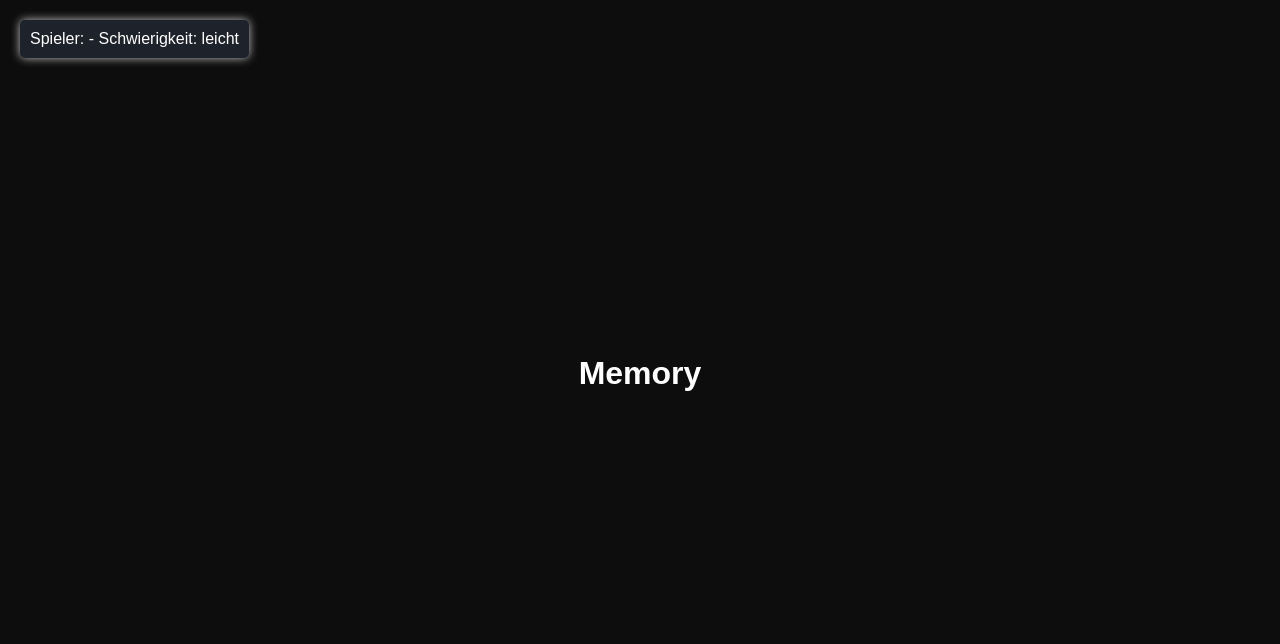
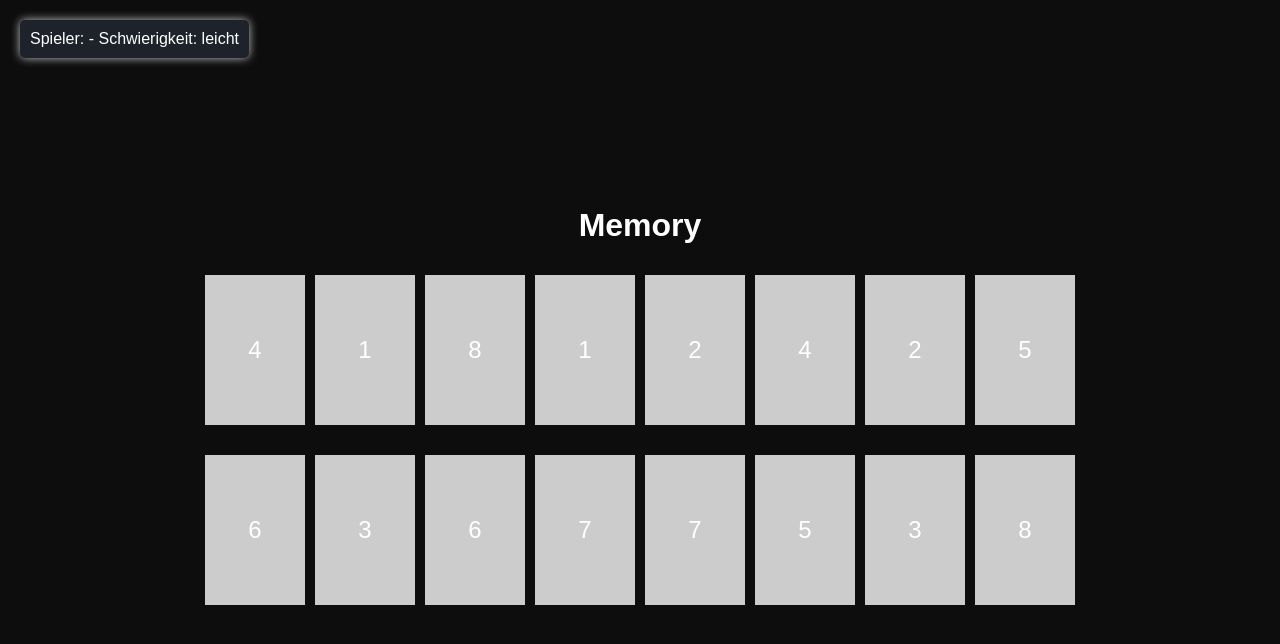
Before and after one commit to vlGoku/Memory, a website built with webpack: page dist/index.html in a window 1280 px wide. Both pictures are taken after a click on the button "Start Game". Built offline with nearby package versions, Linux system fonts and the light colour scheme.

Commit message:
some small changes

```diff
--- a/src/index.js
+++ b/src/index.js
@@ -8,7 +8,6 @@ let gameboard = new Gameboard();
 gameboard.createCards();
 gameboard.shuffleArray();
 
-gameboard.pickCards(1);
-gameboard.pickCards(4);
+console.log(gameboard.stack);
 
-console.log(gameboard.stack);
+createMainMenu(gameboard);
--- a/src/modules/gameboard.js
+++ b/src/modules/gameboard.js
@@ -5,6 +5,7 @@ class Gameboard {
   constructor() {
     this.stack = [];
     this.turnedCards = [];
+    this.gameContainer = document.getElementById("app");
   }
 
   createCards() {
@@ -16,6 +17,24 @@ class Gameboard {
       }
       z++;
     }
+  }
+
+  createVisualCards() {
+    const numberOfCardsPerRow = 8; // 8 Karten pro Reihe
+
+    this.gameContainer.style.display = "grid";
+    this.gameContainer.style.gridTemplateColumns = `repeat(${numberOfCardsPerRow}, 100px)`;
+    this.gameContainer.style.gridGap = "10px";
+    this.gameContainer.style.placeItems = "center";
+
+    this.stack.forEach((card, index) => {
+      const cardElement = document.createElement("div");
+      cardElement.className = "card";
+      cardElement.textContent = card.matchingID;
+      cardElement.addEventListener("click", () => this.pickCards(index));
+      this.gameContainer.appendChild(cardElement);
+      card.htmlElement = cardElement; // speichere das DOM-Element in der Karteninstanz
+    });
   }
 
   pickCards(x) {
--- a/src/modules/overlay.js
+++ b/src/modules/overlay.js
@@ -1,10 +1,11 @@
+"use strict";
+import { Gameboard } from "./gameboard";
+
 // menu.js
 
 // Funktion, um das Hauptmenü zu erstellen und in die DOM-Struktur einzufügen
-function createMainMenu() {
+function createMainMenu(gameboard) {
   // Erstelle Input-Feld für den Spielername
-  const title = document.createElement("h1");
-  title.textContent = "Memory";
   const nameInput = document.createElement("input");
   nameInput.className = "input-field";
   nameInput.placeholder = "Enter your name";
@@ -27,26 +28,23 @@ function createMainMenu() {
 
   // Füge die Elemente in die DOM-Struktur ein
   const appDiv = document.getElementById("app");
-  appDiv.appendChild(title);
-  appDiv.appendChild(document.createElement("br"));
   appDiv.appendChild(nameInput);
-  appDiv.appendChild(document.createElement("br"));
   appDiv.appendChild(difficultySelect);
-  appDiv.appendChild(document.createElement("br"));
   appDiv.appendChild(startButton);
 
   // Füge einen Event Listener zum Start-Button hinzu
   startButton.addEventListener("click", function () {
     const playerName = nameInput.value;
     const selectedDifficulty = difficultySelect.value;
-    startGame(playerName, selectedDifficulty);
-    removeMainMenu(); // Entferne das Hauptmenü nach dem Spielstart
-    displayPlayerInfo(playerName, selectedDifficulty); // Zeige Spielerinformationen während des Spiels
+    startGame(playerName, selectedDifficulty, gameboard);
   });
 }
 
 // Funktion, die aufgerufen wird, wenn der Start-Button geklickt wird
-function startGame(playerName, selectedDifficulty) {
+function startGame(playerName, selectedDifficulty, gameboard) {
+  removeMainMenu(); // Entferne das Hauptmenü nach dem Spielstart
+  displayPlayerInfo(playerName, selectedDifficulty); // Zeige Spielerinformationen während des Spiels
+  gameboard.createVisualCards();
   // Hier kannst du den Spielstart-Code implementieren
   console.log(
     `Spiel gestartet! Spieler: ${playerName}, Schwierigkeit: ${selectedDifficulty}`
@@ -74,5 +72,4 @@ function displayPlayerInfo(playerName, selectedDifficulty) {
   appDiv.appendChild(playerInfoDiv);
 }
 
-// Rufe die Funktion createMainMenu() auf, um das Hauptmenü zu erstellen, wenn die Seite geladen ist
-document.addEventListener("DOMContentLoaded", createMainMenu);
+export { createMainMenu };
--- a/src/styles.css
+++ b/src/styles.css
@@ -52,3 +52,15 @@ body {
   border-radius: 5px;
   box-shadow: 0px 0px 10px 0px rgba(255, 255, 255, 0.75);
 }
+
+.card {
+  width: 100px;
+  height: 150px;
+  background-color: #ccc;
+  margin: 10px;
+  display: flex;
+  justify-content: center;
+  align-items: center;
+  font-size: 24px;
+  cursor: pointer;
+}
```
Also changed, not shown: dist/bundle.js, dist/index.html.
